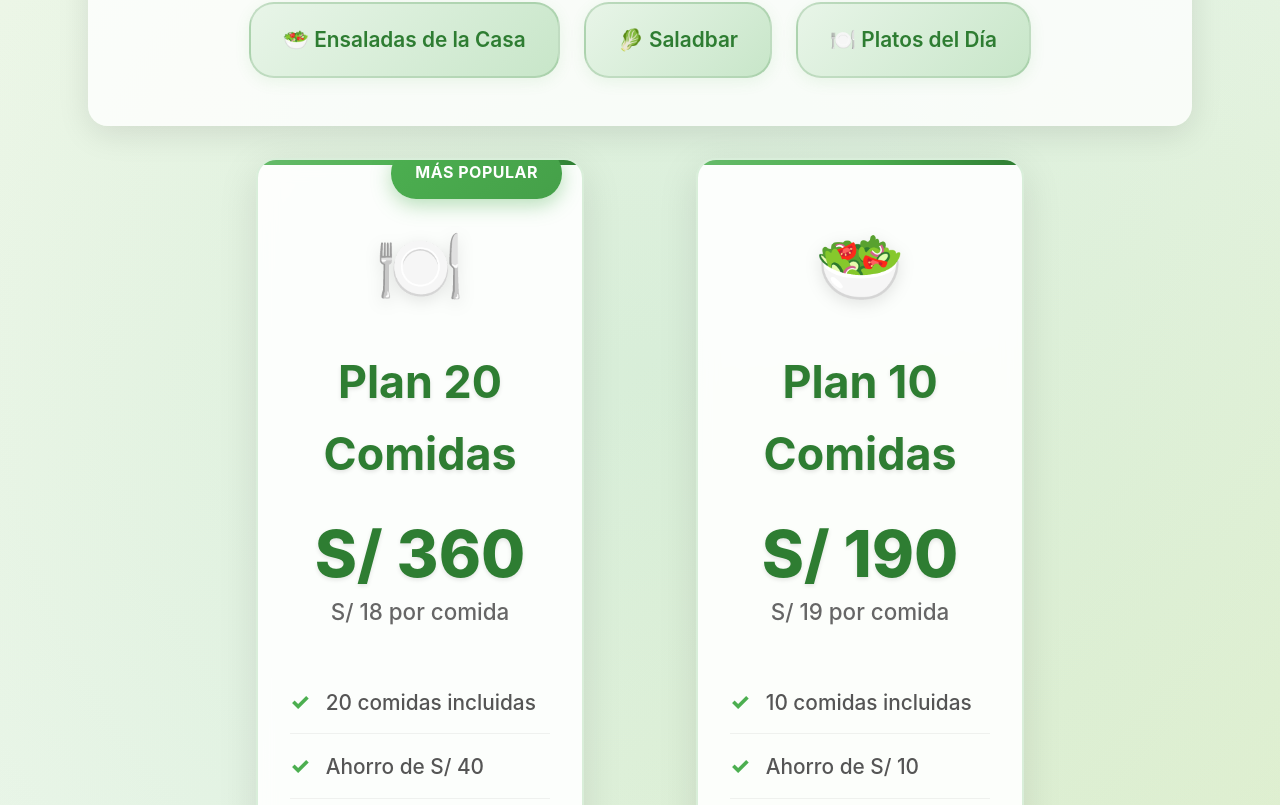
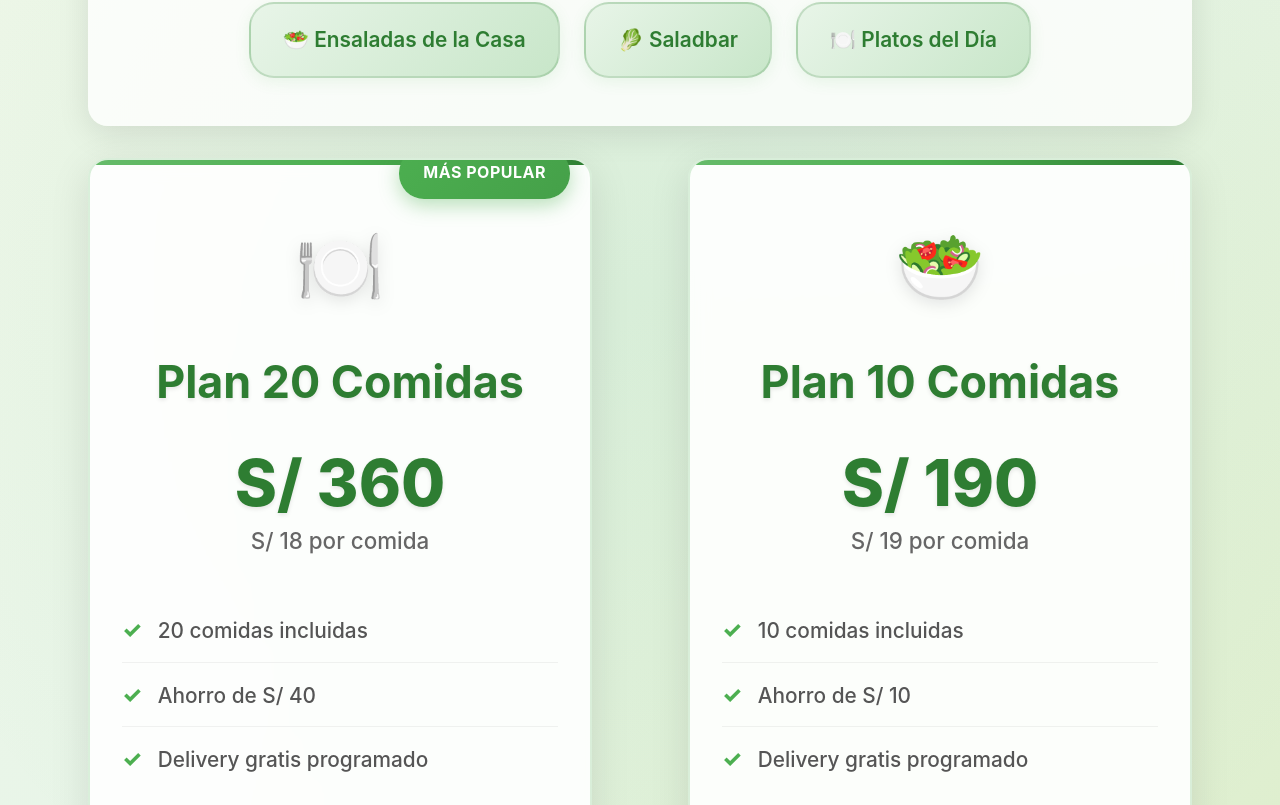
Before and after one commit to arboreo-peru/website, a Vue app: page /#/ in a window 1280 px wide. Shown: the part 1455-2260 px from the top of the page. Built offline with nearby package versions, Linux system fonts and the light colour scheme.

Commit message:
Terminado

```diff
--- a/src/views/HomeView.vue
+++ b/src/views/HomeView.vue
@@ -226,22 +226,22 @@
         <h2>Comidas a tu medida</h2>
         <div class="meals-grid">
           <div class="meal-item">
-            <div class="meal-icon">✅</div>
+            <div class="meal-icon">🎯</div>
             <h3>Comidas a tu medida</h3>
             <p>Saludables y alineadas a tus metas.</p>
           </div>
           <div class="meal-item">
-            <div class="meal-icon">✅</div>
+            <div class="meal-icon">🔄</div>
             <h3>Menú siempre distinto</h3>
             <p>Elige tu favorito cada día.</p>
           </div>
           <div class="meal-item">
-            <div class="meal-icon">✅</div>
+            <div class="meal-icon">💰</div>
             <h3>Más ahorro, cero esfuerzo</h3>
             <p>Sin cocinar. Delivery gratis al programar.</p>
           </div>
           <div class="meal-item">
-            <div class="meal-icon">✅</div>
+            <div class="meal-icon">📍</div>
             <h3>Tú eliges cuándo y dónde</h3>
             <p>Programa o recibe hoy. Flexibilidad total.*</p>
           </div>
@@ -629,9 +629,9 @@
 
 .plans-grid {
   display: grid;
-  grid-template-columns: repeat(auto-fit, minmax(350px, 1fr));
-  gap: 5rem;
-  max-width: 800px;
+  grid-template-columns: repeat(auto-fit, minmax(400px, 1fr));
+  gap: 4rem;
+  max-width: 1200px;
   margin: 0 auto;
 }
 
```
